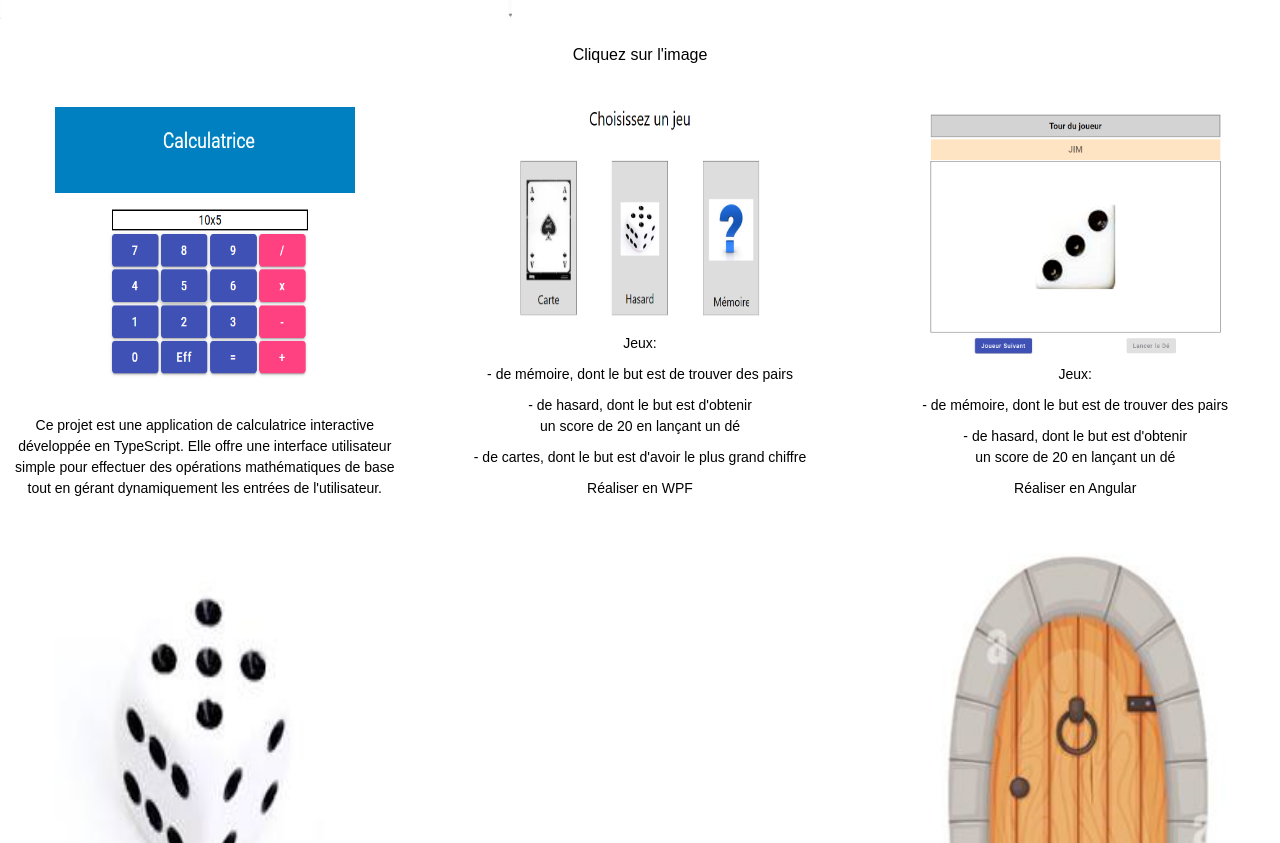
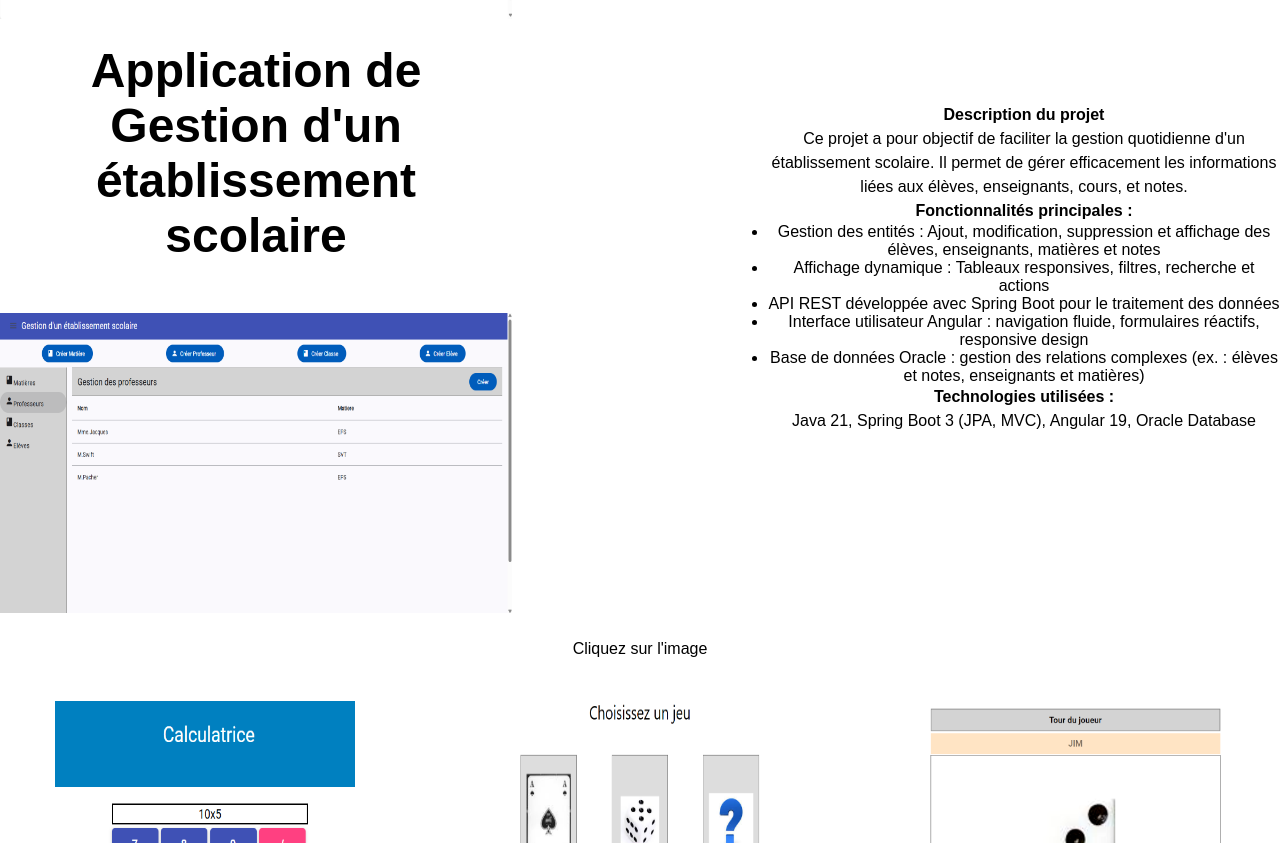
Before and after one commit to nathaniel10V2/Portfolio, a plain HTML site: page index.html in a window 1280 px wide. Shown: the part 2299-3142 px from the top of the page. Drawn offline with nearby package versions, Linux system fonts and the light colour scheme.

Commit message:
ajout d'un projet

```diff
--- a/index.html
+++ b/index.html
@@ -125,6 +125,30 @@
                         </p>
                     </div>
                 </div>
+                <div class="flex row center space-between">
+                    <div class="w40 wv100">
+                        <h2>Application de Gestion d'un établissement scolaire</h2>
+                        <img class="nutrition-img" src="img/Capture d'écran-projet-ecole.png" alt="Capture d'écran de l'application école">
+                    </div>
+                    <div class="w40 wv100">
+                        <div class="projets-description">
+                            <p><strong>Description du projet</strong><br>
+                                Ce projet a pour objectif de faciliter la gestion quotidienne d'un établissement scolaire. Il permet de gérer efficacement les informations liées aux élèves, enseignants, cours, et notes.
+                            </p>
+                            <p><strong>Fonctionnalités principales :</strong></p>
+                            <ul>
+                                <li>Gestion des entités : Ajout, modification, suppression et affichage des élèves, enseignants, matières et notes</li>
+                                <li>Affichage dynamique : Tableaux responsives, filtres, recherche et actions</li>
+                                <li>API REST développée avec Spring Boot pour le traitement des données</li>
+                                <li>Interface utilisateur Angular : navigation fluide, formulaires réactifs, responsive design</li>
+                                <li>Base de données Oracle : gestion des relations complexes (ex. : élèves et notes, enseignants et matières)</li>
+                            </ul>
+                            <p><strong>Technologies utilisées :</strong><br>
+                                Java 21, Spring Boot 3 (JPA, MVC), Angular 19, Oracle Database
+                            </p>
+                        </div>
+                    </div>
+                </div>
                 <p class="subtitle">Cliquez sur l'image</p>
                 <div class="flex wrap space-between">
                     <div class="w32 projets">
--- a/styles/style.css
+++ b/styles/style.css
@@ -143,6 +143,14 @@ p {
 .skill h3 {
     color: black;
     margin-top: 5px;
+}
+
+.projets-description {
+    display: flex;
+    flex-direction: column;
+    align-items: center;
+    text-align: center;
+    margin-top: 60px;
 }
 
 .projets {
```
Also changed, not shown: img/Capture d'écran-projet-ecole.png (added).
